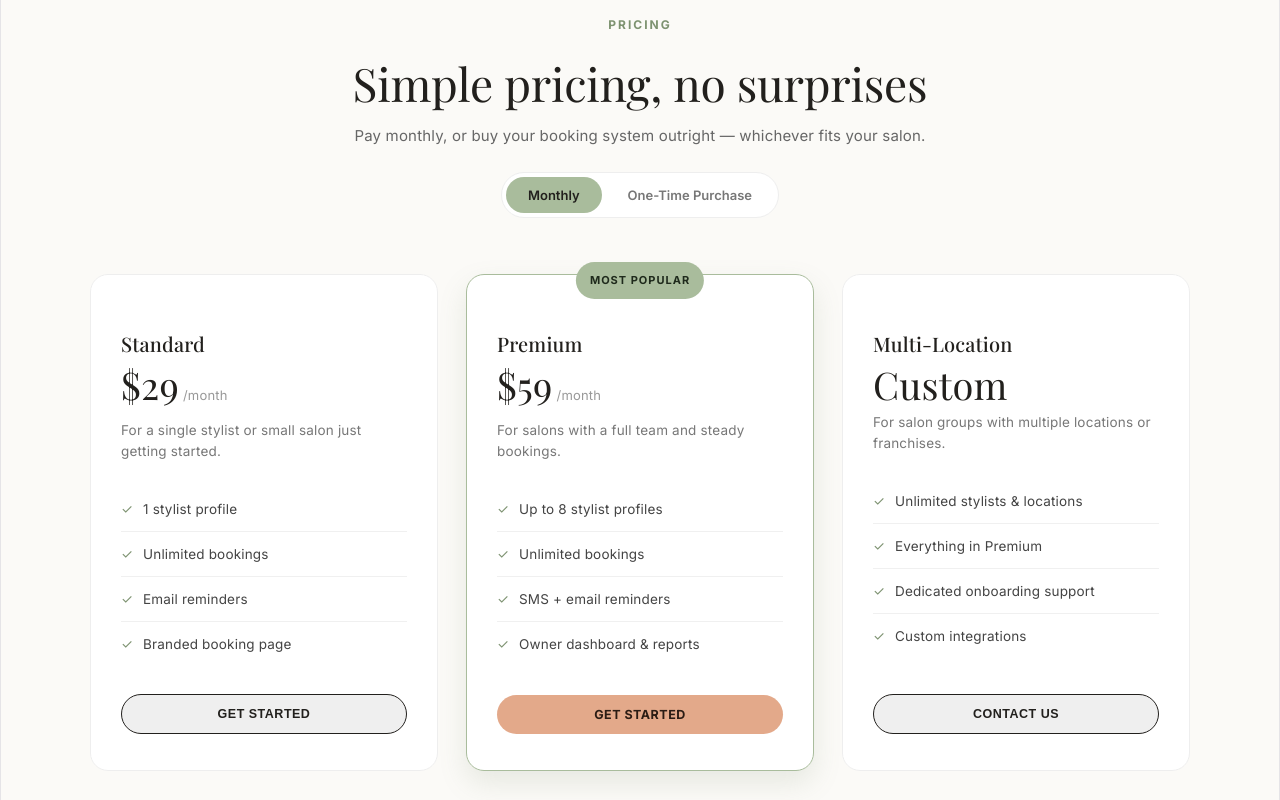
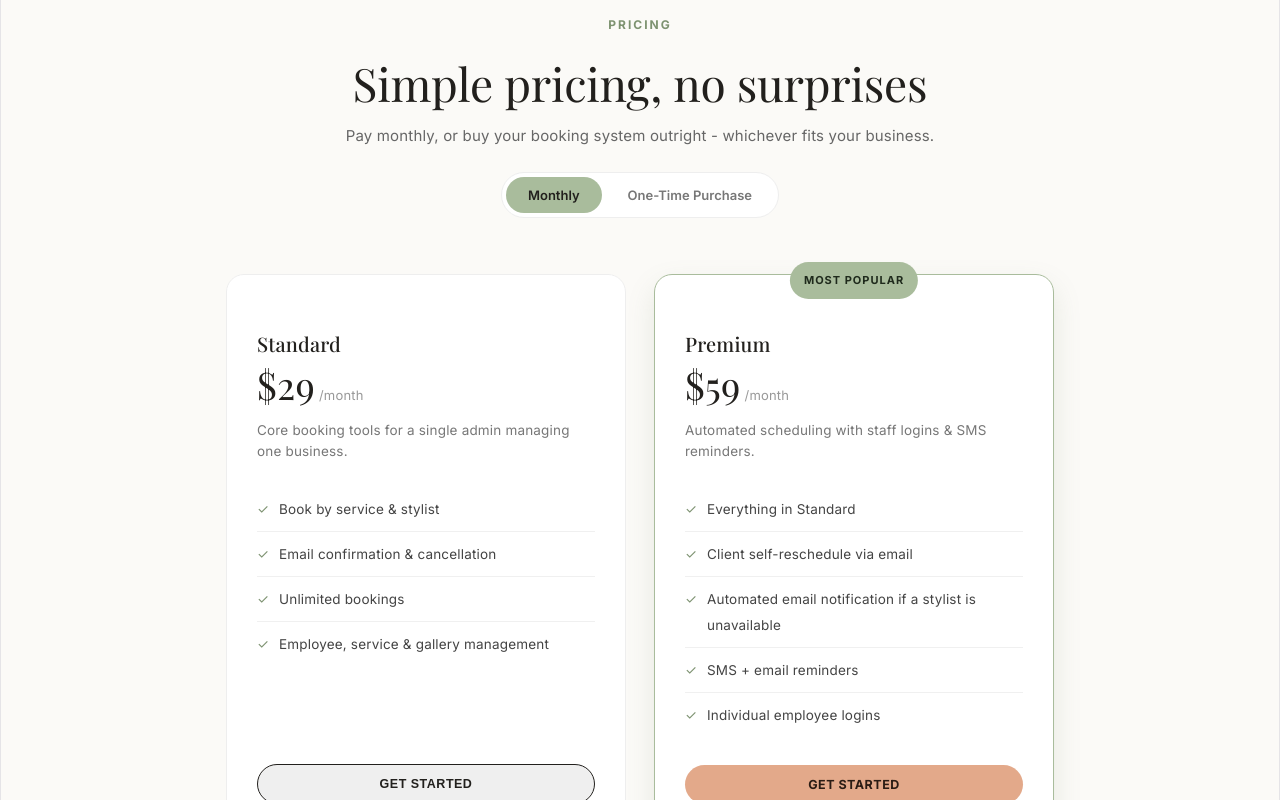
Before and after one commit to ShaikAwaesRazvi/AxiroPortfolio, a React (Vite) app: page / in a window 1280 px wide. Shown: the part 2660-3460 px from the top of the page. Built offline with nearby package versions, Linux system fonts and the light colour scheme.

Commit message:
Updated content for pricing.tsx

```diff
--- a/src/components/landing/Pricing.tsx
+++ b/src/components/landing/Pricing.tsx
@@ -16,12 +16,12 @@ const MONTHLY_TIERS: Tier[] = [
     name: "Standard",
     price: "$29",
     period: "/month",
-    desc: "For a single stylist or small salon just getting started.",
+    desc: "Core booking tools for a single admin managing one business.",
     features: [
-      "1 stylist profile",
+      "Book by service & stylist",
+      "Email confirmation & cancellation",
       "Unlimited bookings",
-      "Email reminders",
-      "Branded booking page",
+      "Employee, service & gallery management",
     ],
     cta: "GET STARTED",
   },
@@ -29,28 +29,16 @@ const MONTHLY_TIERS: Tier[] = [
     name: "Premium",
     price: "$59",
     period: "/month",
-    desc: "For salons with a full team and steady bookings.",
+    desc: "Automated scheduling with staff logins & SMS reminders.",
     features: [
-      "Up to 8 stylist profiles",
-      "Unlimited bookings",
+      "Everything in Standard",
+      "Client self-reschedule via email",
+      "Automated email notification if a stylist is unavailable",
       "SMS + email reminders",
-      "Owner dashboard & reports",
+      "Individual employee logins",
     ],
     cta: "GET STARTED",
     highlighted: true,
-  },
-  {
-    name: "Multi-Location",
-    price: "Custom",
-    period: "",
-    desc: "For salon groups with multiple locations or franchises.",
-    features: [
-      "Unlimited stylists & locations",
-      "Everything in Premium",
-      "Dedicated onboarding support",
-      "Custom integrations",
-    ],
-    cta: "CONTACT US",
   },
 ];
 
@@ -61,10 +49,10 @@ const ONE_TIME_TIERS: Tier[] = [
     period: "one-time",
     desc: "Own your booking page outright. No recurring fees.",
     features: [
-      "1 stylist profile",
+      "Book by service & stylist",
+      "Email confirmation & cancellation",
+      "Employee, service & gallery management",
       "Unlimited bookings",
-      "Email reminders",
-      "Branded booking page",
       "Lifetime updates for this tier",
     ],
     cta: "BUY NOW",
@@ -75,27 +63,15 @@ const ONE_TIME_TIERS: Tier[] = [
     period: "one-time",
     desc: "Full feature set, purchased once, yours for good.",
     features: [
-      "Up to 8 stylist profiles",
-      "Unlimited bookings",
+      "Everything in Standard",
+      "Client self-reschedule via email",
+      "Automated email notification if a stylist is unavailable",
       "SMS + email reminders",
-      "Owner dashboard & reports",
+      "Individual employee logins",
       "Lifetime updates for this tier",
     ],
     cta: "BUY NOW",
     highlighted: true,
-  },
-  {
-    name: "Multi-Location",
-    price: "Custom",
-    period: "",
-    desc: "One-time build-out for salon groups or franchises.",
-    features: [
-      "Unlimited stylists & locations",
-      "Everything in Premium",
-      "Dedicated onboarding support",
-      "Custom integrations",
-    ],
-    cta: "CONTACT US",
   },
 ];
 
@@ -114,7 +90,7 @@ export default function Pricing({ onGetStarted }: PricingProps) {
       <div className="section-head">
         <div className="eyebrow">PRICING</div>
         <h2>Simple pricing, no surprises</h2>
-        <p>Pay monthly, or buy your booking system outright — whichever fits your salon.</p>
+        <p>Pay monthly, or buy your booking system outright - whichever fits your business.</p>
 
         <div className="billing-toggle">
           <button
--- a/src/pages/HomePage.css
+++ b/src/pages/HomePage.css
@@ -211,13 +211,6 @@ section { padding: 90px 56px; font-family: 'Inter', sans-serif; color: var(--cha
   align-items: center;
   justify-content: center;
 }
-/* .footer-social-icon:hover {
-  background: var(--sage);
-  color: var(--charcoal);
-  border-color: var(--sage);
-} */
-
-/* .footer-socials { display: flex; flex-direction: column; } */
 
 .footer-bottom {
   border-top: 1px solid #eee;
@@ -300,7 +293,6 @@ section { padding: 90px 56px; font-family: 'Inter', sans-serif; color: var(--cha
 .steps.in-view .reveal-stagger:nth-child(3) { animation-delay: 0.24s; }
 .pricing-grid.in-view .reveal-stagger:nth-child(1) { animation-delay: 0s; }
 .pricing-grid.in-view .reveal-stagger:nth-child(2) { animation-delay: 0.15s; }
-.pricing-grid.in-view .reveal-stagger:nth-child(3) { animation-delay: 0.3s; }
 
 .cta-band.reveal.in-view { animation: scaleIn 0.8s cubic-bezier(0.22, 1, 0.36, 1) forwards; }
 
@@ -537,10 +529,11 @@ section { padding: 90px 56px; font-family: 'Inter', sans-serif; color: var(--cha
 }
 
 .pricing-grid {
-  display: grid;
-  grid-template-columns: repeat(3, 1fr);
+  display: flex;
+  flex-wrap: wrap;
+  justify-content: center;
   gap: 28px;
-  max-width: 1100px;
+  max-width: 900px;
   margin: 0 auto;
   align-items: stretch;
 }
@@ -553,6 +546,9 @@ section { padding: 90px 56px; font-family: 'Inter', sans-serif; color: var(--cha
   display: flex;
   flex-direction: column;
   position: relative;
+  flex: 0 1 400px;
+  width: 400px;
+  max-width: 180%;
   transition: transform 0.3s cubic-bezier(0.22, 1, 0.36, 1), box-shadow 0.3s ease;
 }
 .pricing-card:hover {
@@ -641,7 +637,8 @@ section { padding: 90px 56px; font-family: 'Inter', sans-serif; color: var(--cha
 }
 
 @media (max-width: 900px) {
-  .pricing-grid { grid-template-columns: 1fr; max-width: 460px; }
+  .pricing-grid { max-width: 460px; }
+  .pricing-card { flex: 1 1 100%; width: 100%; }
 }
 
 /* ===== Who It's For (main + strip carousel) ===== */
```
